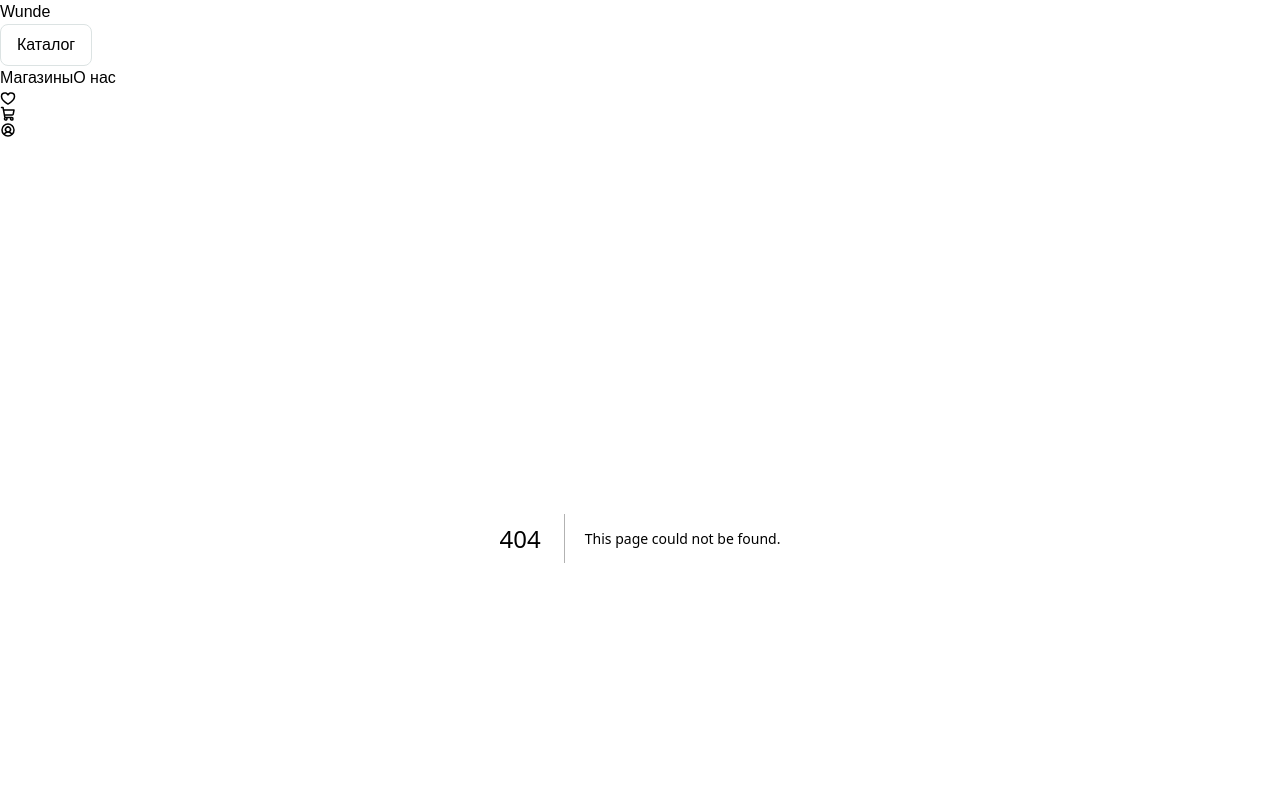
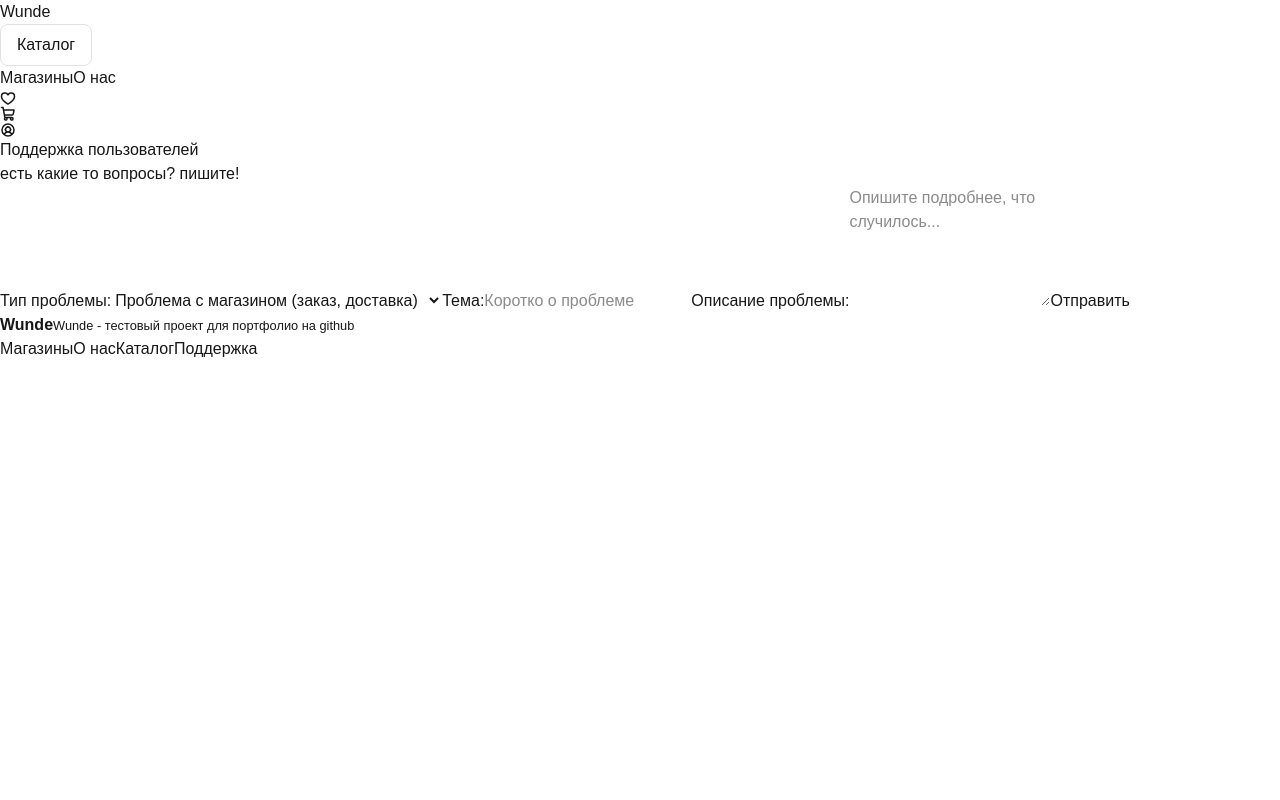
Before and after one commit to Dankewu0/wunde-frontend, a Next.js app: page /support in a window 1280 px wide. Before the commit this address had no page. Shown: the top 800 px of the page. Built offline with nearby package versions, Linux system fonts and the light colour scheme.

Commit message:
feat: made support page

```diff
--- /dev/null
+++ b/app/support/page.tsx
@@ -0,0 +1,31 @@
+export default function Support() {
+  return (
+    <div>
+      <h1>Поддержка пользователей</h1>
+      <p>есть какие то вопросы? пишите!</p>
+
+      <form>
+        <label htmlFor="issue-type">Тип проблемы:</label>
+        <select id="issue-type" name="issue-type">
+          <option value="shop">Проблема с магазином (заказ, доставка)</option>
+          <option value="site">Техническая проблема (ошибка на сайте)</option>
+        </select>
+        <label htmlFor="subject">Тема:</label>
+        <input
+          type="text"
+          id="subject"
+          name="subject"
+          placeholder="Коротко о проблеме"
+        />
+        <label htmlFor="description">Описание проблемы:</label>
+        <textarea
+          id="description"
+          name="description"
+          rows={5}
+          placeholder="Опишите подробнее, что случилось..."
+        ></textarea>
+        <button type="submit">Отправить</button>
+      </form>
+    </div>
+  );
+}
```
